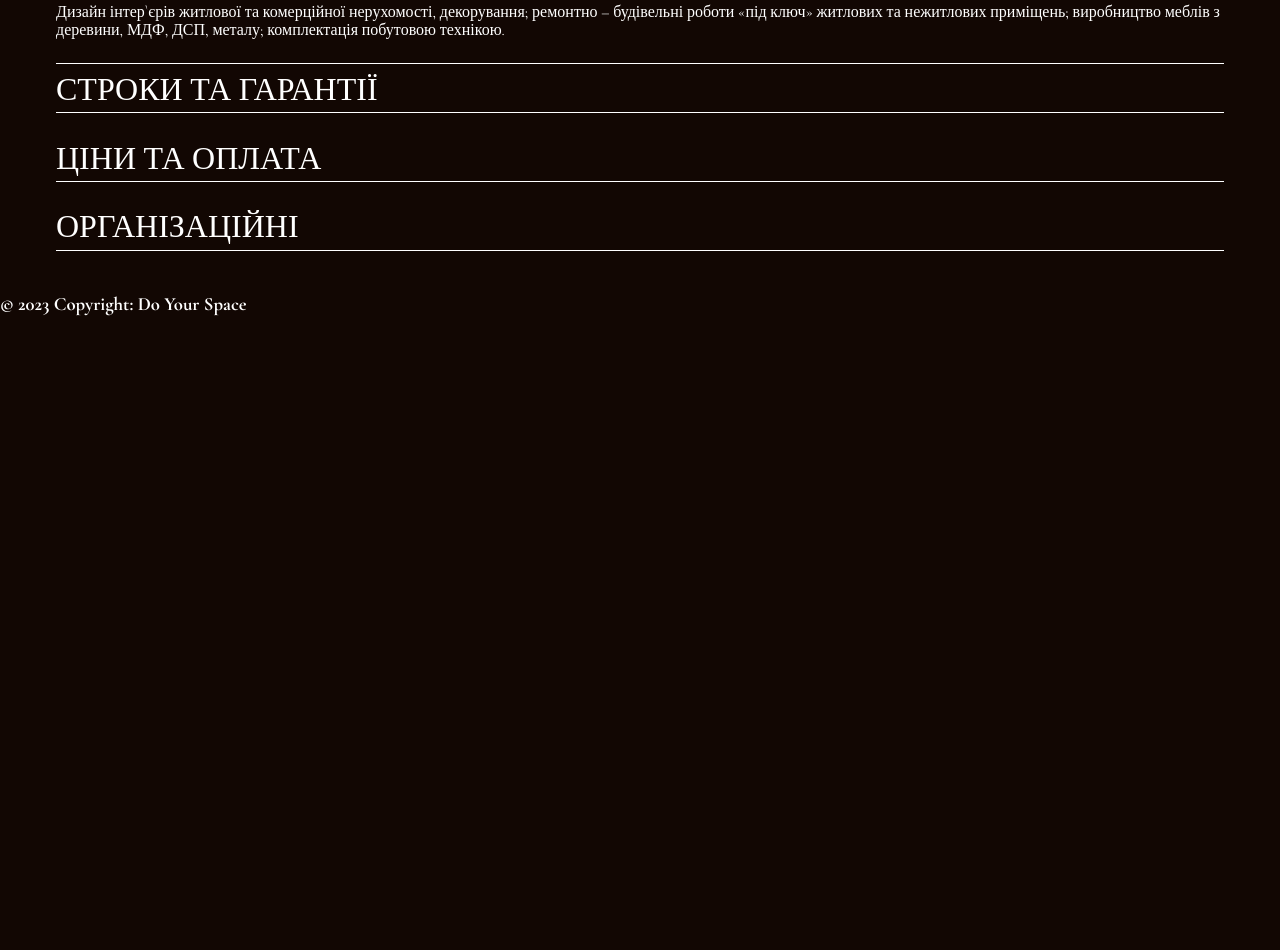
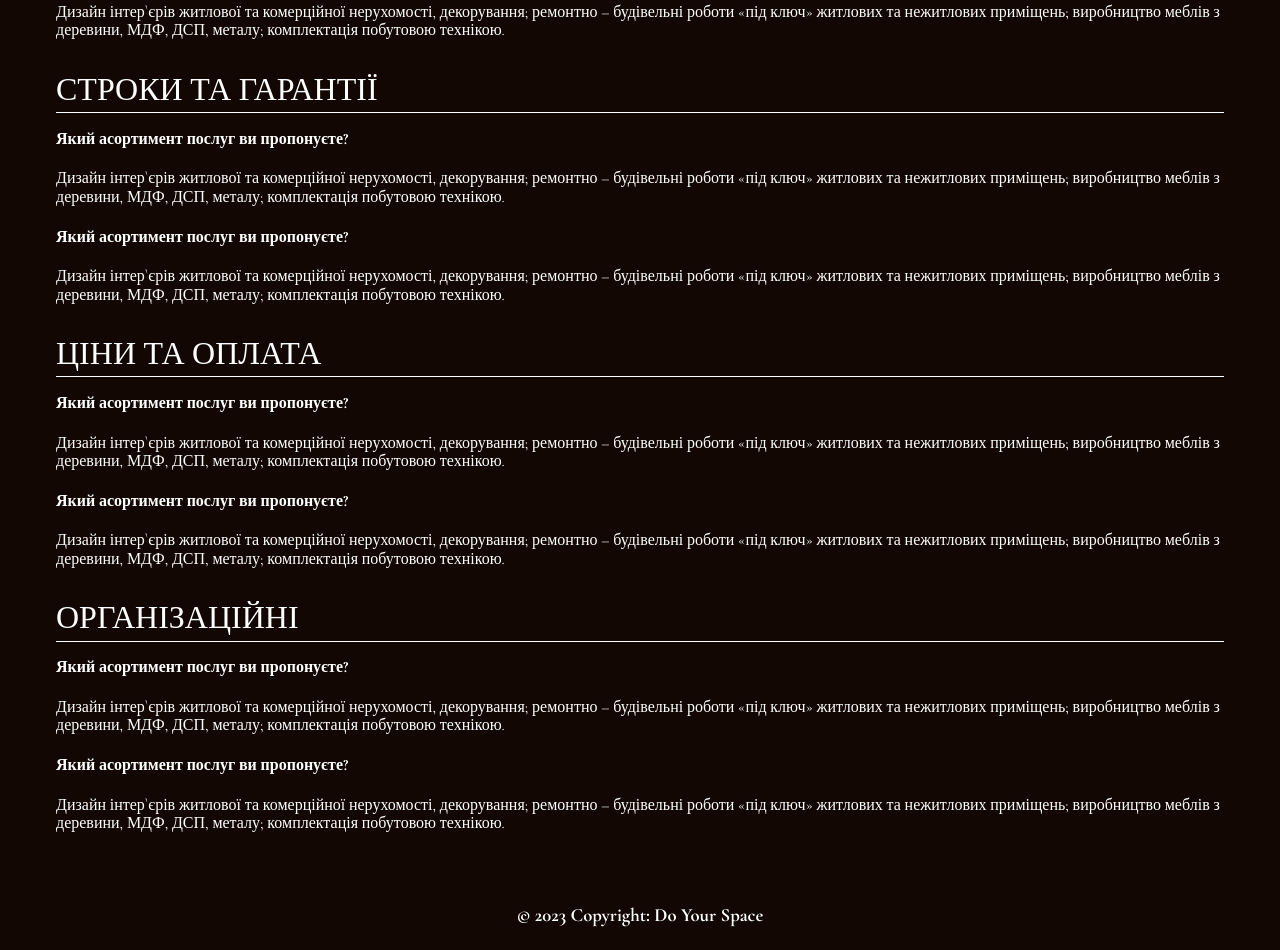
Before and after one commit to VolodyMer23/do-your-space, a plain HTML site: page index.html in a window 1280 px wide. Shown: the part 1617-2567 px from the top of the page. Before the commit the page ends 1933 px from the top, so only its background shows below. Drawn offline with nearby package versions, Linux system fonts and the light colour scheme.

Commit message:
work-process

```diff
--- a/css/styles.css
+++ b/css/styles.css
@@ -262,20 +262,21 @@ img {
 
 .faq_item {
   width: 100%;
-  position: relative;
+
   /* margin-right: auto; */
   margin-bottom: 32px;
 }
 
 .faq_item_title {
   width: 100%;
+  position: relative;
   font-weight: 400;
   font-size: 32px;
   text-transform: none;
   /* margin-right: auto; */
 }
 
-.faq_item::after {
+.faq_item_title::after {
   content: "";
   position: absolute;
   left: 0;
@@ -284,3 +285,12 @@ img {
   height: 1px;
   width: 100%;
 }
+
+.footer {
+  width: 100%;
+  height: 70px;
+  padding: auto;
+  display: flex;
+  justify-content: center;
+  align-items: center;
+}
--- a/index.html
+++ b/index.html
@@ -104,7 +104,6 @@
               <h2 class="hero_text">МЕБЛІ</h2>
               <h2 class="hero_text">ДЕКОРУВАННЯ</h2>
             </div>
-
           </div>
           <div
             class="g-ytsubscribe"
@@ -143,12 +142,6 @@
               </div>
             </li>
             <li class="gallery_item">
-              <img
-                src="./images/remont.jpg"
-                width="510"
-                class="gallery_link"
-                alt=""
-              />
               <div class="item-text-wrapper">
                 <h3 class="gallery-item-title">
                   РЕМОНТ ПІД КЛЮЧ, МЕБЛЮВАННЯ, ДЕКОРУВАННЯ
@@ -160,6 +153,12 @@
                   voluptas iusto accusamus veritatis totam.
                 </p>
               </div>
+              <img
+                src="./images/remont.jpg"
+                width="510"
+                class="gallery_link"
+                alt=""
+              />
             </li>
           </ul>
         </section>
@@ -195,17 +194,83 @@
             </li>
             <li class="faq_item">
               <h3 class="faq_item_title">СТРОКИ ТА ГАРАНТІЇ</h3>
+              <div class="question-wrapper">
+                <h4 class="question-title">
+                  Який асортимент послуг ви пропонуєте?
+                </h4>
+                <p class="question-text">
+                  Дизайн інтер`єрів житлової та комерційної нерухомості,
+                  декорування; ремонтно – будівельні роботи «під ключ» житлових
+                  та нежитлових приміщень; виробництво меблів з деревини, МДФ,
+                  ДСП, металу; комплектація побутовою технікою.
+                </p>
+              </div>
+              <div class="question-wrapper">
+                <h4 class="question-title">
+                  Який асортимент послуг ви пропонуєте?
+                </h4>
+                <p class="question-text">
+                  Дизайн інтер`єрів житлової та комерційної нерухомості,
+                  декорування; ремонтно – будівельні роботи «під ключ» житлових
+                  та нежитлових приміщень; виробництво меблів з деревини, МДФ,
+                  ДСП, металу; комплектація побутовою технікою.
+                </p>
+              </div>
             </li>
             <li class="faq_item">
               <h3 class="faq_item_title">ЦІНИ ТА ОПЛАТА</h3>
+              <div class="question-wrapper">
+                <h4 class="question-title">
+                  Який асортимент послуг ви пропонуєте?
+                </h4>
+                <p class="question-text">
+                  Дизайн інтер`єрів житлової та комерційної нерухомості,
+                  декорування; ремонтно – будівельні роботи «під ключ» житлових
+                  та нежитлових приміщень; виробництво меблів з деревини, МДФ,
+                  ДСП, металу; комплектація побутовою технікою.
+                </p>
+              </div>
+              <div class="question-wrapper">
+                <h4 class="question-title">
+                  Який асортимент послуг ви пропонуєте?
+                </h4>
+                <p class="question-text">
+                  Дизайн інтер`єрів житлової та комерційної нерухомості,
+                  декорування; ремонтно – будівельні роботи «під ключ» житлових
+                  та нежитлових приміщень; виробництво меблів з деревини, МДФ,
+                  ДСП, металу; комплектація побутовою технікою.
+                </p>
+              </div>
             </li>
             <li class="faq_item">
               <h3 class="faq_item_title">ОРГАНІЗАЦІЙНІ</h3>
+              <div class="question-wrapper">
+                <h4 class="question-title">
+                  Який асортимент послуг ви пропонуєте?
+                </h4>
+                <p class="question-text">
+                  Дизайн інтер`єрів житлової та комерційної нерухомості,
+                  декорування; ремонтно – будівельні роботи «під ключ» житлових
+                  та нежитлових приміщень; виробництво меблів з деревини, МДФ,
+                  ДСП, металу; комплектація побутовою технікою.
+                </p>
+              </div>
+              <div class="question-wrapper">
+                <h4 class="question-title">
+                  Який асортимент послуг ви пропонуєте?
+                </h4>
+                <p class="question-text">
+                  Дизайн інтер`єрів житлової та комерційної нерухомості,
+                  декорування; ремонтно – будівельні роботи «під ключ» житлових
+                  та нежитлових приміщень; виробництво меблів з деревини, МДФ,
+                  ДСП, металу; комплектація побутовою технікою.
+                </p>
+              </div>
             </li>
           </ul>
         </section>
       </div>
     </main>
-    <footer><h3>© 2023 Copyright: Do Your Space</h3></footer>
+    <footer class="footer"><h3>© 2023 Copyright: Do Your Space</h3></footer>
   </body>
 </html>
```
Lines whose indentation alone changed are shown as unchanged.
